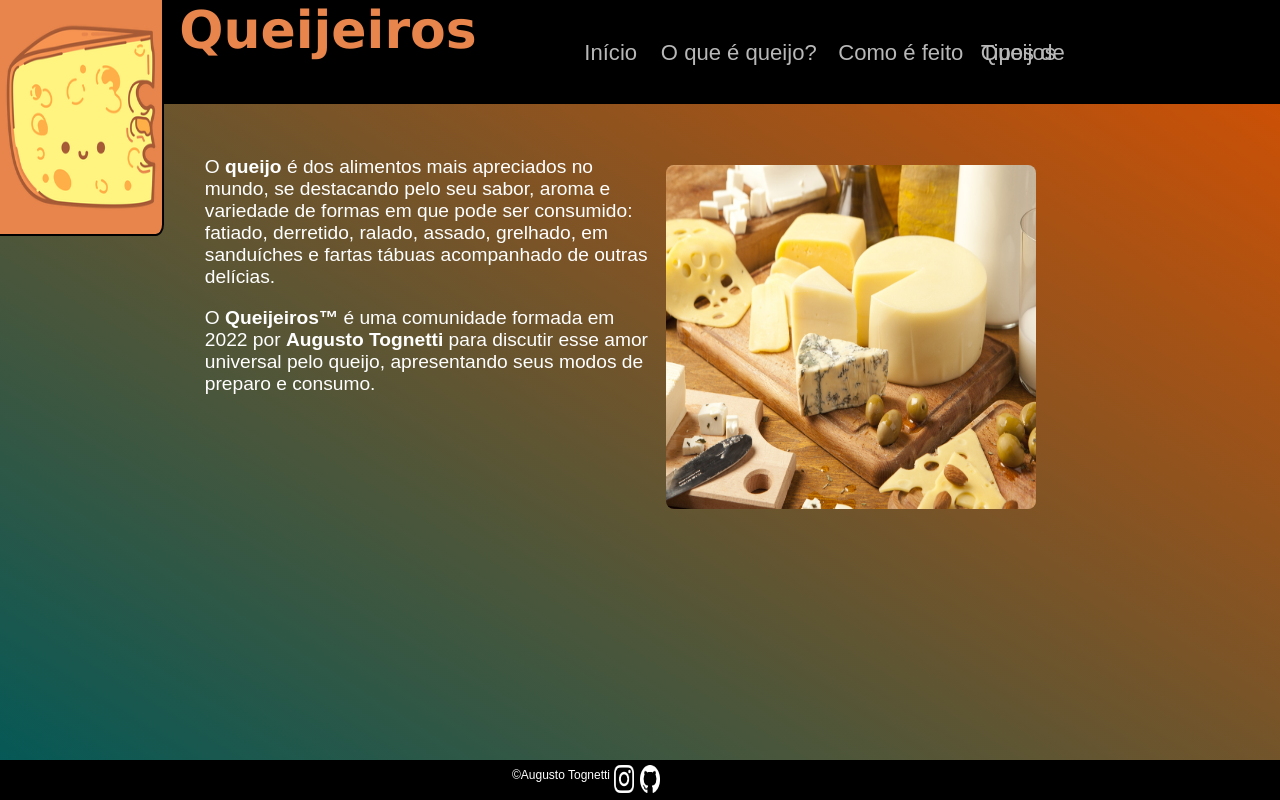
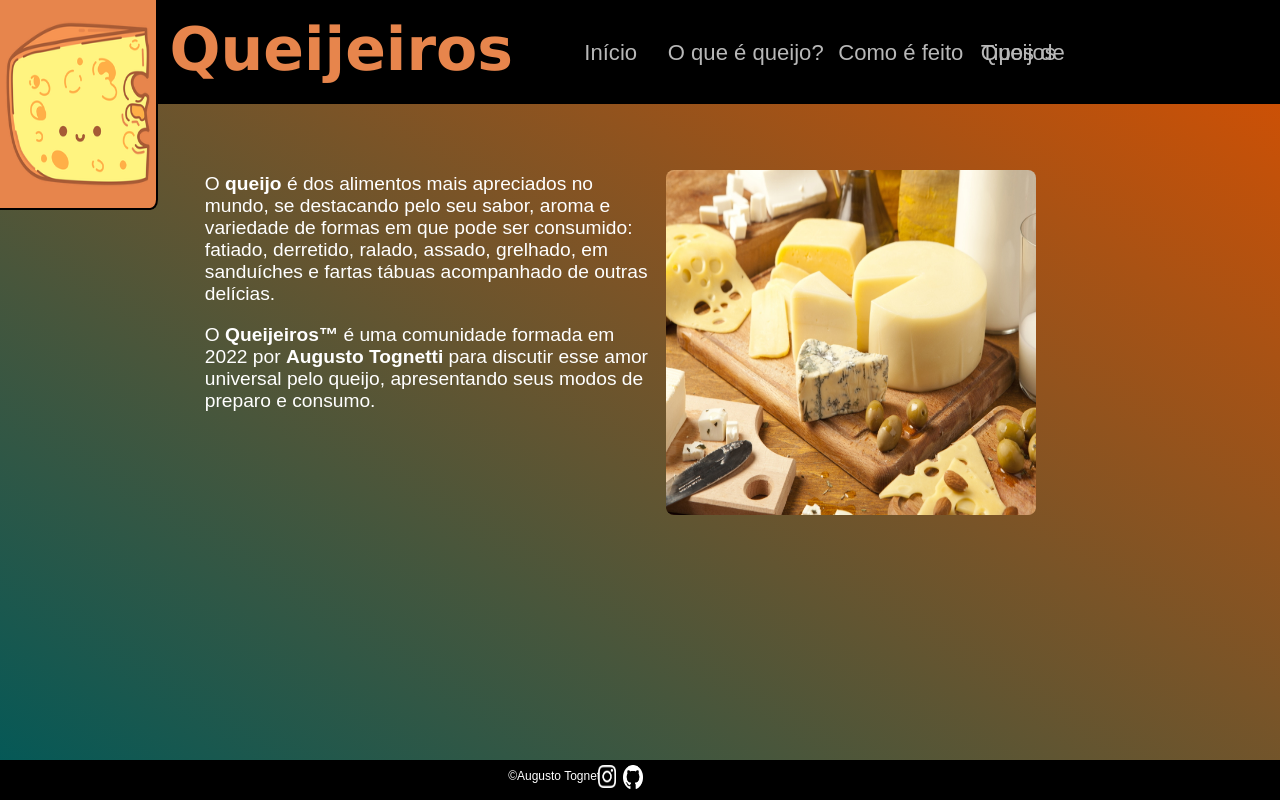
Before and after one commit to augustotognetti/projeto_site_queijos, a plain HTML site: page index.html in a window 1280 px wide. Drawn offline with Linux system fonts and the light colour scheme.

Commit message:
versao final

```diff
--- a/css/style.css
+++ b/css/style.css
@@ -20,19 +20,21 @@
 
 .title{
     position: absolute;
-    top: 0;
+    top: 13.5%;
     bottom: 0;
-    left: 14%;
+    left: 13.25%;
     width: 33%;
     max-height: 100%;
     height: 100%;
+    margin-top: 0;
+    margin-bottom: 0;
 }
 
 .texttitle{
     position: absolute;
     font-family: 'Lucida Sans', 'Lucida Sans Regular', 'Lucida Grande', 'Lucida Sans Unicode', Geneva, Verdana, sans-serif;
     color: rgb(231, 133, 76);
-    font-size: 325%;
+    font-size: 375%;
     font-weight: bold;
 }
 
@@ -40,8 +42,8 @@
     position: absolute;
     left: 0;
     top: 0;
-    width: 12.65%;
-    height: 225%;
+    width: 12.15%;
+    height: 200%;
     background-color: rgb(231, 133, 76);
     border-bottom: 2px solid black;
     border-right: 2px solid black;
@@ -74,7 +76,7 @@
     position: absolute;
     top: 30%;
     bottom: 11%;
-    left: 11%;
+    left: 12%;
     width: 25%;
     height: 49%;
 }
@@ -135,14 +137,14 @@ a:hover{
 
 .inner-content-1{
     position: absolute;
-    top: 0;
+    top: 3%;
     height: 100%;
     width: 50%;
 }
 
 .inner-content-2{
     position: absolute;
-    top: 5%;
+    top: 6%;
     left: 50%;
     height: 95%;
     width: 48.5%;
@@ -151,7 +153,7 @@ a:hover{
 
 .inner-content-3{
     position: absolute;
-    top: 0;
+    top: 3%;
     left: 50%;
     height: 100%;
     width: 49%;
@@ -258,23 +260,23 @@ p{
 .footer-content-1{
     position: absolute;
     color: white;
-    left: 40%;
+    left: 39.7%;
     font-size: 75%;
-    margin-top: 0.6%;
+    margin-top: 0.7%;
 }
 
 .footer-content-2{
     position: absolute;
-    top: 12%;
-    left: 48%;
-    width: 1.55%;
-    height: 70%;
+    top: 12.6%;
+    left: 46.7%;
+    width: 1.4%;
+    height: 58.5%;
 }
 
 .footer-content-3{
     position: absolute;
     top: 12%;
-    left: 50%;
+    left: 48.7%;
     width: 1.55%;
-    height: 70%;
+    height: 60%;
 }
```
